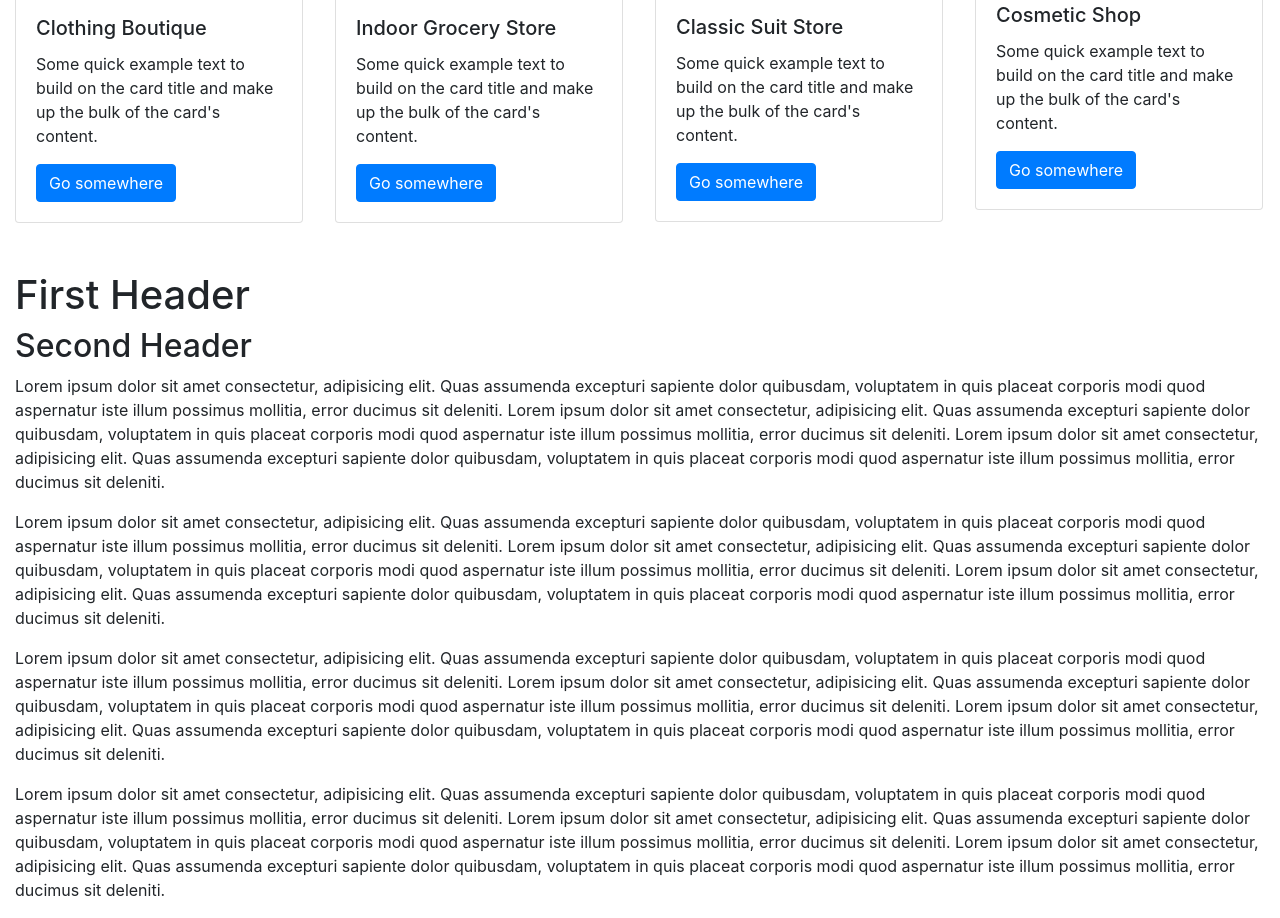
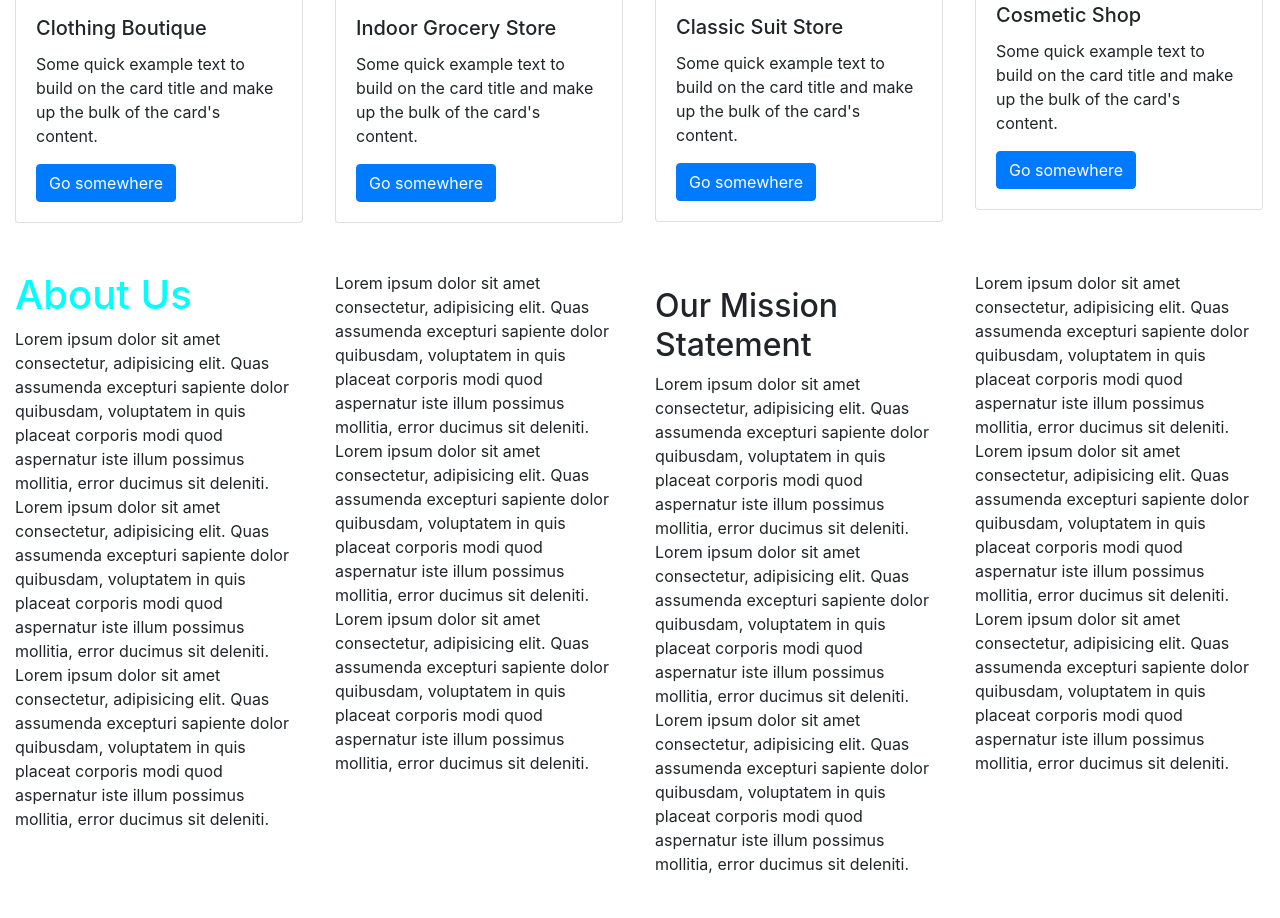
Before and after one commit to jbthecoder5/SMC_WD3_Fall19, a plain HTML site: page week4/assignment/index.html in a window 1280 px wide. Shown: the part 633-1551 px from the top of the page. After the commit the page ends 1525 px from the top, so only its background shows below. Drawn offline with nearby package versions, Linux system fonts and the light colour scheme.

Commit message:
another small change to the article

```diff
--- a/week4/assignment/index.html
+++ b/week4/assignment/index.html
@@ -138,10 +138,8 @@
       <!-- end card section-->
       <!-- article content section-->
       <div class="row">
-        <div class="col-sm-12 col-md-12 col-lg-12">
-          <h1>First Header</h1>
-
-          <h2>Second Header</h2>
+        <div class="col-sm-12 col-md-6 col-lg-3">
+          <h1 class="header-col">About Us</h1>
           <p>
             Lorem ipsum dolor sit amet consectetur, adipisicing elit. Quas
             assumenda excepturi sapiente dolor quibusdam, voluptatem in quis
@@ -155,6 +153,8 @@
             quod aspernatur iste illum possimus mollitia, error ducimus sit
             deleniti.
           </p>
+        </div>
+        <div class="col-sm-12 col-md-6 col-lg-3">
           <p>
             Lorem ipsum dolor sit amet consectetur, adipisicing elit. Quas
             assumenda excepturi sapiente dolor quibusdam, voluptatem in quis
@@ -168,6 +168,24 @@
             quod aspernatur iste illum possimus mollitia, error ducimus sit
             deleniti.
            </p>
+        </div>
+        <div class="col-sm-12 col-md-6 col-lg-3">
+          <p>
+              <h2>Our Mission Statement</h2>
+            Lorem ipsum dolor sit amet consectetur, adipisicing elit. Quas
+            assumenda excepturi sapiente dolor quibusdam, voluptatem in quis
+            placeat corporis modi quod aspernatur iste illum possimus mollitia,
+            error ducimus sit deleniti. Lorem ipsum dolor sit amet consectetur,
+            adipisicing elit. Quas assumenda excepturi sapiente dolor quibusdam,
+            voluptatem in quis placeat corporis modi quod aspernatur iste illum
+            possimus mollitia, error ducimus sit deleniti. Lorem ipsum dolor sit
+            amet consectetur, adipisicing elit. Quas assumenda excepturi
+            sapiente dolor quibusdam, voluptatem in quis placeat corporis modi
+            quod aspernatur iste illum possimus mollitia, error ducimus sit
+            deleniti.
+          </p>
+        </div>
+        <div class="col-sm-12 col-md-6 col-lg-3">
           <p>
             Lorem ipsum dolor sit amet consectetur, adipisicing elit. Quas
             assumenda excepturi sapiente dolor quibusdam, voluptatem in quis
@@ -181,19 +199,7 @@
             quod aspernatur iste illum possimus mollitia, error ducimus sit
             deleniti.
           </p>
-          <p>
-            Lorem ipsum dolor sit amet consectetur, adipisicing elit. Quas
-            assumenda excepturi sapiente dolor quibusdam, voluptatem in quis
-            placeat corporis modi quod aspernatur iste illum possimus mollitia,
-            error ducimus sit deleniti. Lorem ipsum dolor sit amet consectetur,
-            adipisicing elit. Quas assumenda excepturi sapiente dolor quibusdam,
-            voluptatem in quis placeat corporis modi quod aspernatur iste illum
-            possimus mollitia, error ducimus sit deleniti. Lorem ipsum dolor sit
-            amet consectetur, adipisicing elit. Quas assumenda excepturi
-            sapiente dolor quibusdam, voluptatem in quis placeat corporis modi
-            quod aspernatur iste illum possimus mollitia, error ducimus sit
-            deleniti.
-          </p>
+          </div>
         </div>
       </div>
       <!-- ending article content section-->
--- a/week4/assignment/overwrite.css
+++ b/week4/assignment/overwrite.css
@@ -24,3 +24,7 @@ body {
 .jumbo-txt {
   color: #fff;
 }
+
+.header-col {
+  color: cyan;
+}
```
Lines whose indentation alone changed are shown as unchanged.
